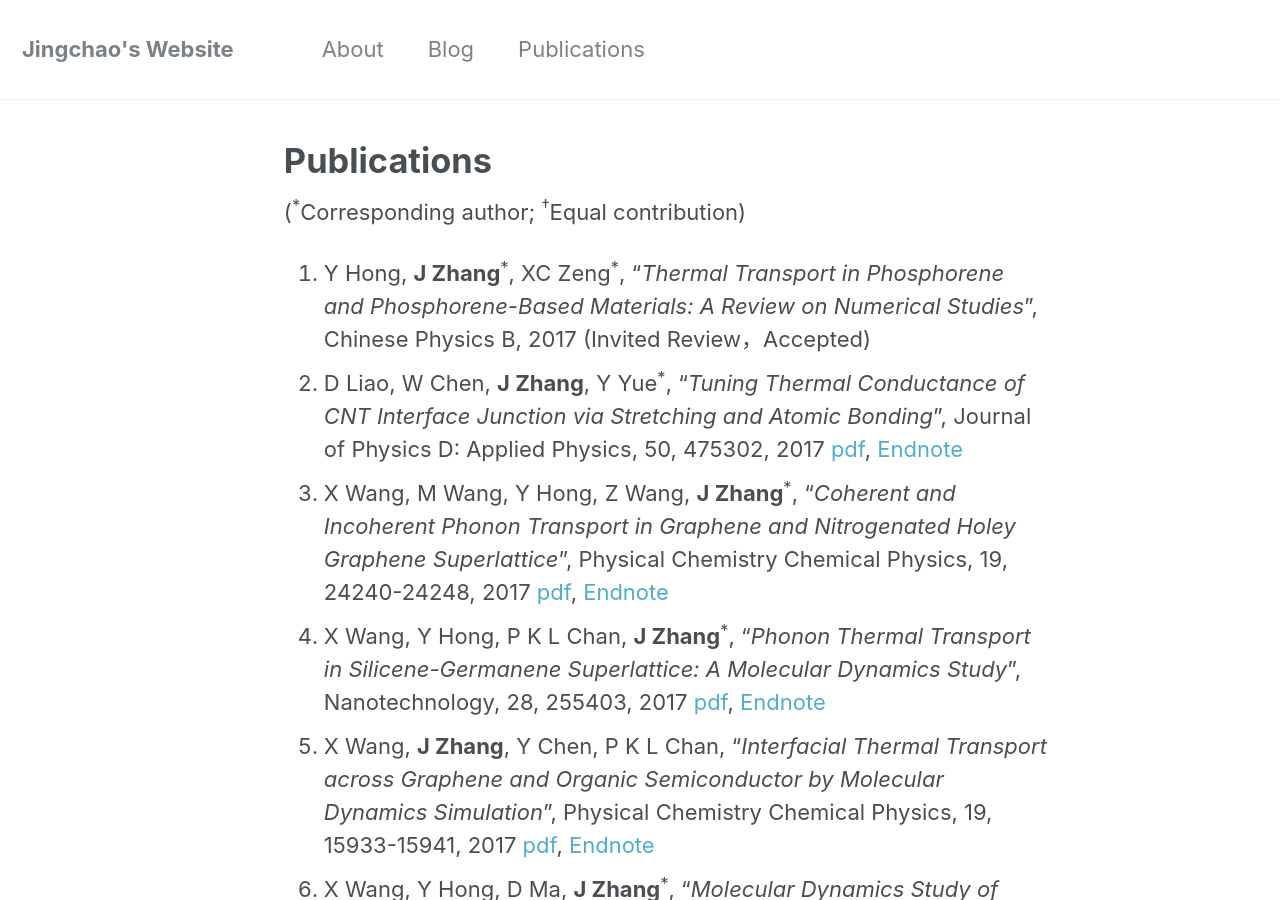
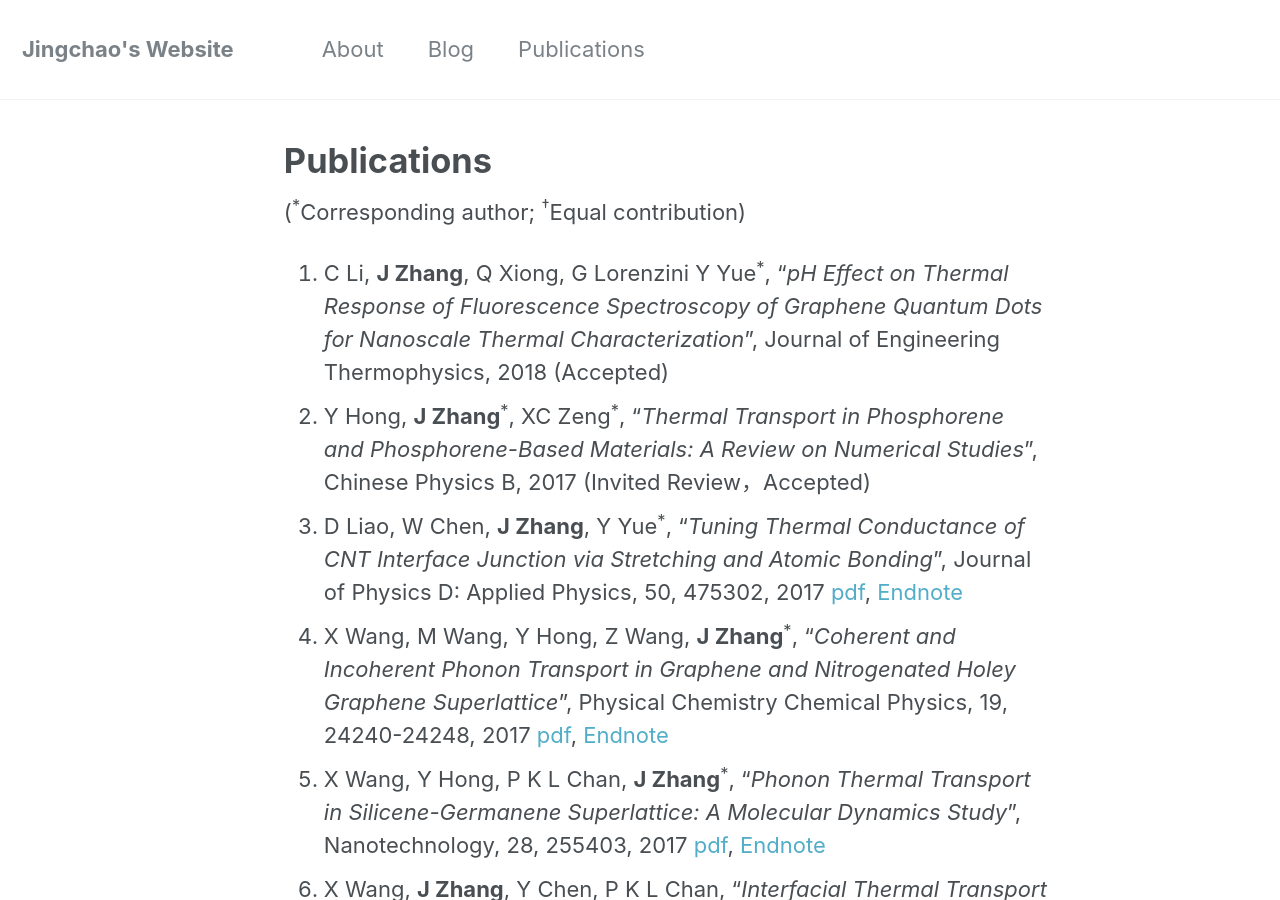
Before and after one commit to JingchaoZhang/JingchaoZhang.github.io, a Jekyll site: the page built from _pages/publications.md, in a window 1280 px wide and 900 px high. Built offline with Jekyll 4.4.1, drawn with Linux system fonts in a browser that asks for light colours.

Commit message:
Update publications.md

```diff
--- a/_pages/publications.md
+++ b/_pages/publications.md
@@ -7,6 +7,7 @@
 
 (<sup>\*</sup>Corresponding author; <sup>†</sup>Equal contribution)
 
+1. C Li, **J Zhang**, Q Xiong, G Lorenzini Y Yue<sup>\*</sup>, "_pH Effect on Thermal Response of Fluorescence Spectroscopy of Graphene Quantum Dots for Nanoscale Thermal Characterization_", Journal of Engineering Thermophysics, 2018 (Accepted)
 1. Y Hong, **J Zhang**<sup>\*</sup>, XC Zeng<sup>\*</sup>, "_Thermal Transport in Phosphorene and Phosphorene-Based Materials: A Review on Numerical Studies_", Chinese Physics B, 2017 (Invited Review，Accepted)
 1. D Liao, W Chen, **J Zhang**, Y Yue<sup>\*</sup>, "_Tuning Thermal Conductance of CNT Interface Junction via Stretching and Atomic Bonding_", Journal of Physics D: Applied Physics, 50, 475302, 2017 [pdf](https://drive.google.com/file/d/0B3Yj4QkZpI-dUjhxMnhKcUVYRW8/view?usp=sharing), [Endnote](https://drive.google.com/uc?export=download&id=0B3Yj4QkZpI-dZ3d0UVNwaHBia2c)
 1. X Wang, M Wang, Y Hong, Z Wang, **J Zhang**<sup>\*</sup>, "_Coherent and Incoherent Phonon Transport in Graphene and Nitrogenated Holey Graphene Superlattice_", Physical Chemistry Chemical Physics, 19, 24240-24248, 2017 [pdf](https://drive.google.com/file/d/0B3Yj4QkZpI-dcjJnX3NzRFBJeXM/view?usp=sharing), [Endnote](https://drive.google.com/uc?export=download&id=0B3Yj4QkZpI-dSUV0RHpCZGVOZlE)
```
